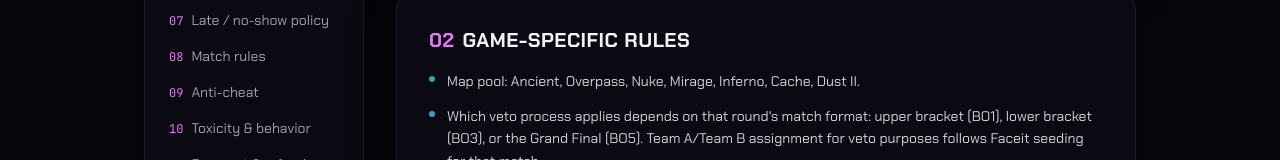
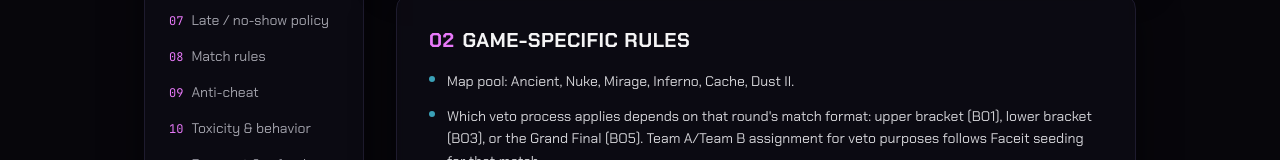
Before and after one commit to KhalilKahwaji/respawn_website, a Next.js app: page /rules in a window 1280 px wide. Shown: the part 568-728 px from the top of the page. Built offline with nearby package versions, Linux system fonts and the light colour scheme; a web font is replaced by a local one.

Commit message:
remove overpass

```diff
--- a/app/rules/page.tsx
+++ b/app/rules/page.tsx
@@ -21,7 +21,7 @@ const sections: { id: string; title: string; rules: string[] }[] = [
     id: "game-rules",
     title: "Game-specific rules",
     rules: [
-      "Map pool: Ancient, Overpass, Nuke, Mirage, Inferno, Cache, Dust II.",
+      "Map pool: Ancient, Nuke, Mirage, Inferno, Cache, Dust II.",
       "Which veto process applies depends on that round's match format: upper bracket (BO1), lower bracket (BO3), or the Grand Final (BO5). Team A/Team B assignment for veto purposes follows Faceit seeding for that match.",
       "BO1 veto: Team A bans a map, Team B bans a map, Team A bans a map, Team B bans a map, Team A bans a map, Team B bans a map. The remaining map is played - a knife round decides starting side.",
       "BO3 veto: Team A bans a map, Team B bans a map, Team A picks a map (Team B picks starting side), Team B picks a map (Team A picks starting side), Team A bans a map, Team B bans a map. The remaining map is played - a knife round decides starting side.",
```
